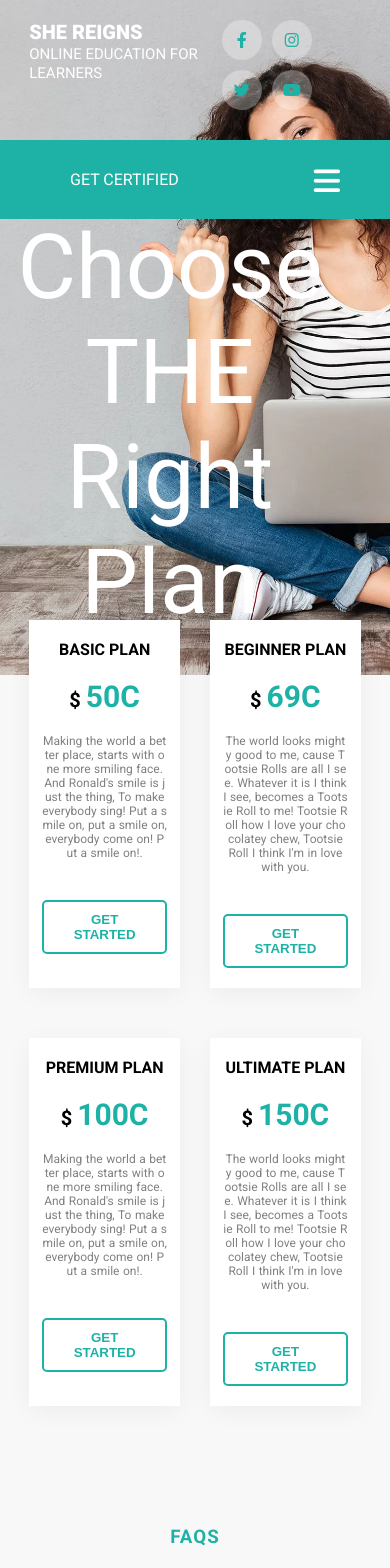
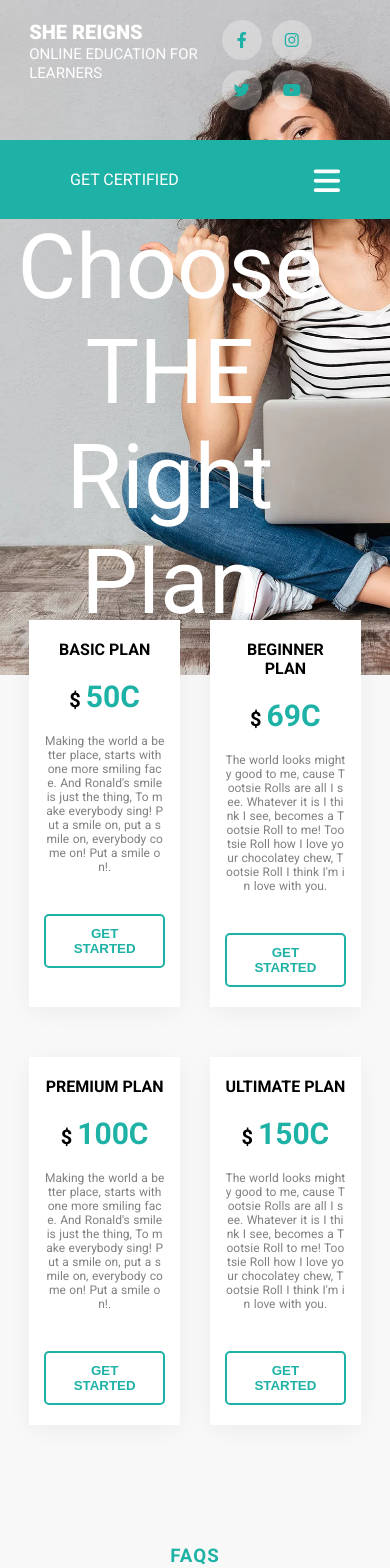
Before and after one commit to yasiramus/education-website, a React (Create React App) app: page /pricing in a window 390 px wide. Shown: the top 1568 px of the page. Built offline with nearby package versions, Linux system fonts and the light colour scheme.

Commit message:
price css media query

```diff
--- a/src/pages/pricing/price.css
+++ b/src/pages/pricing/price.css
@@ -38,7 +38,7 @@
 
     .Priced .items {
 
-        padding: 20px 13px;
+        padding: 20px 15px;
 
     }
 
```
